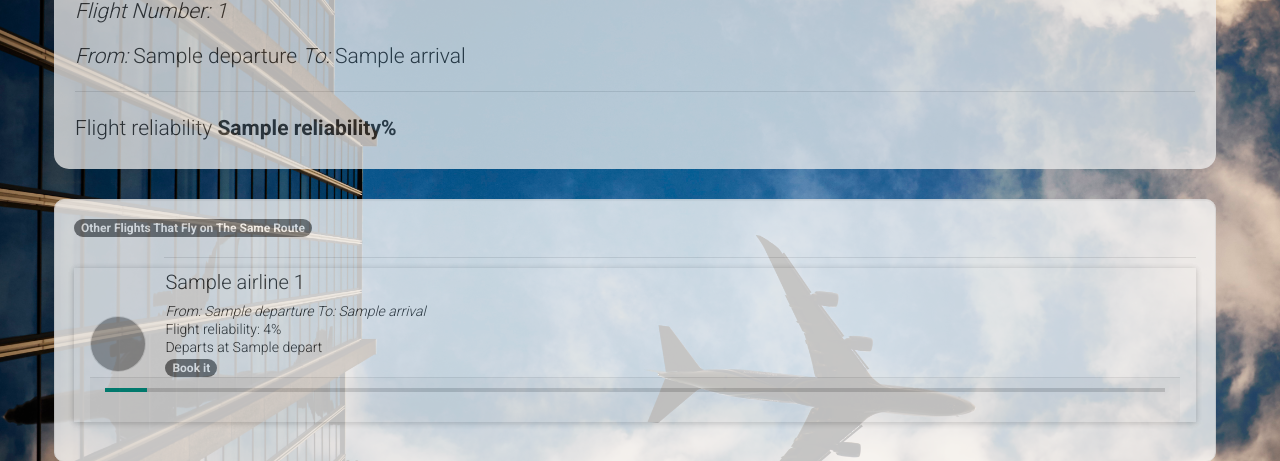
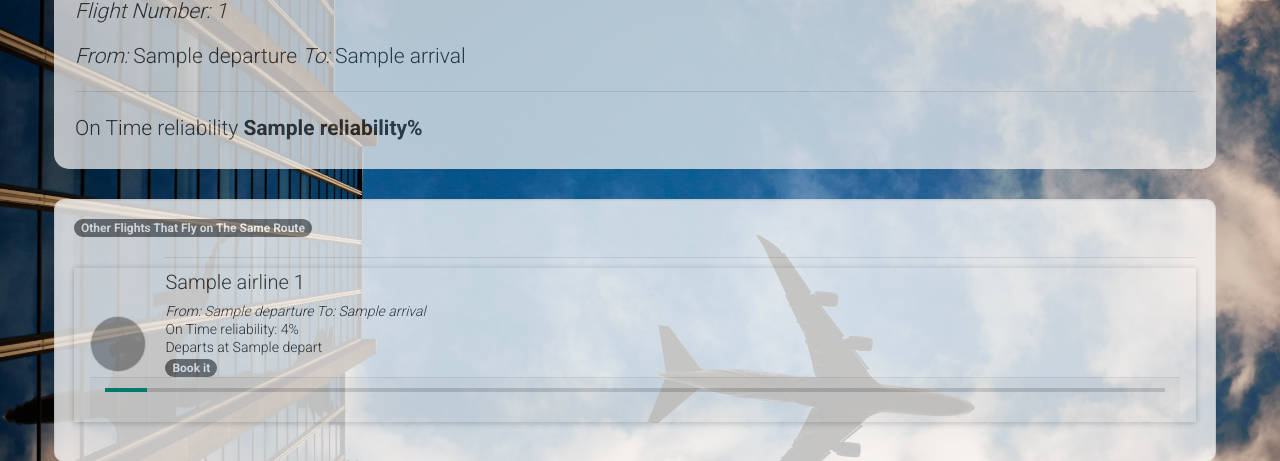
Before and after one commit to AmberSahdev/AirOnTime, a Django app: template flights/templates/flights/search.html in a window 1280 px wide. Shown: the part 175-636 px from the top of the page. Run offline with Django 3.2, Linux system fonts and the light colour scheme; the template is opened without the code that fills it: most values are stand-ins (such as "Sample title", 1, 10 or a date in 2020); some libraries are stand-ins or nearby versions; grey boxes are pictures that could not be loaded.

Commit message:
Update search.html

```diff
--- a/flights/templates/flights/search.html
+++ b/flights/templates/flights/search.html
@@ -36,7 +36,7 @@
     <p><i>From: </i>{{departure}} <i>To: </i>{{arrival}}</p>
     <hr class="m-y-2">
     <p class="lead">
-      <p>Flight reliability <b> {{reliability}}% </b></p>
+      <p>On Time reliability <b> {{reliability}}% </b></p>
     </p>
   </div>
 
@@ -58,7 +58,7 @@
       <h4 class="list-group-item-heading"> {{airline}} {{ flight_id }}</h4>
 
       <p class="list-group-item-text"><i>From: {{departure}} To: {{arrival}}</i></p>
-      <p class="list-group-item-text">Flight reliability: {{rating}}% </p>
+      <p class="list-group-item-text">On Time reliability: {{rating}}% </p>
       <p class="list-group-item-text">Departs at {{depart}}</p>
       <a href= "{{book_url}}" target="_blank"><p class="list-group-item-text badge">Book it</p> </a>
     </div>
```
